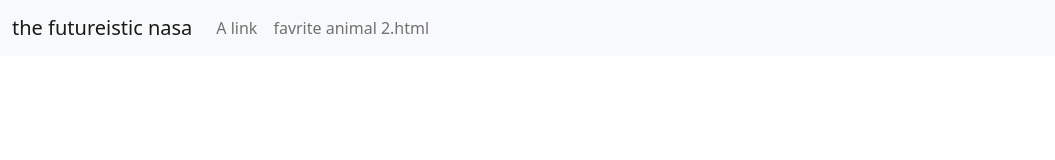
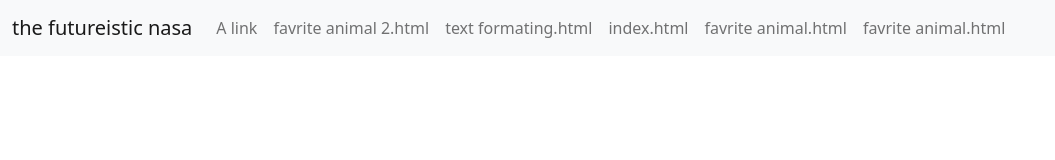
Before and after one commit to iCodeKaty02/rayan, a plain HTML site: page homepage.html in a window 1280 px wide. Shown: the whole page, without its empty margins (0-1055 px from the left). Drawn offline with nearby package versions, Linux system fonts and the light colour scheme.

Commit message:
Update homepage.html

```diff
--- a/homepage.html
+++ b/homepage.html
@@ -17,12 +17,16 @@
   <ul class="navbar-nav">
     <li class="nav-item"> <a href="#" class="nav-link">A link </a> </li>
     <li class="nav-item"> <a href="favrite animal 2.html" class="nav-link">favrite animal 2.html </a> </li>
+    <li class="nav-item"> <a href="text formating.html" class="nav-link">text formating.html </a> </li>
+    <li class="nav-item"> <a href="index.html" class="nav-link">index.html</a> </li>
+        <li class="nav-item"> <a href="favrite animal.html" class="nav-link">favrite animal.html</a> </li>
+                <li class="nav-item"> <a href="" class="nav-link">favrite animal.html</a> </li>
   </ul>
 </div>
 </nav>
 
 
-
+<div class="<col-4
 
 
 
```
